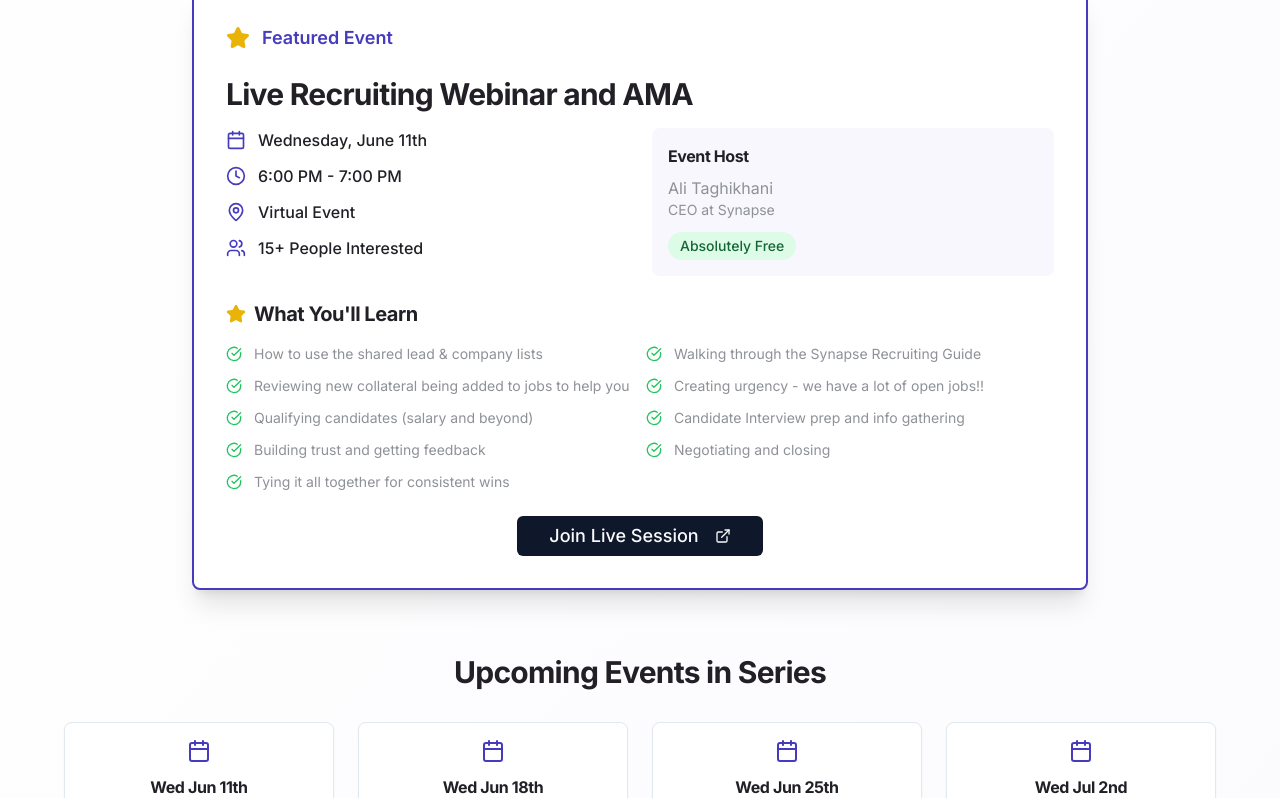
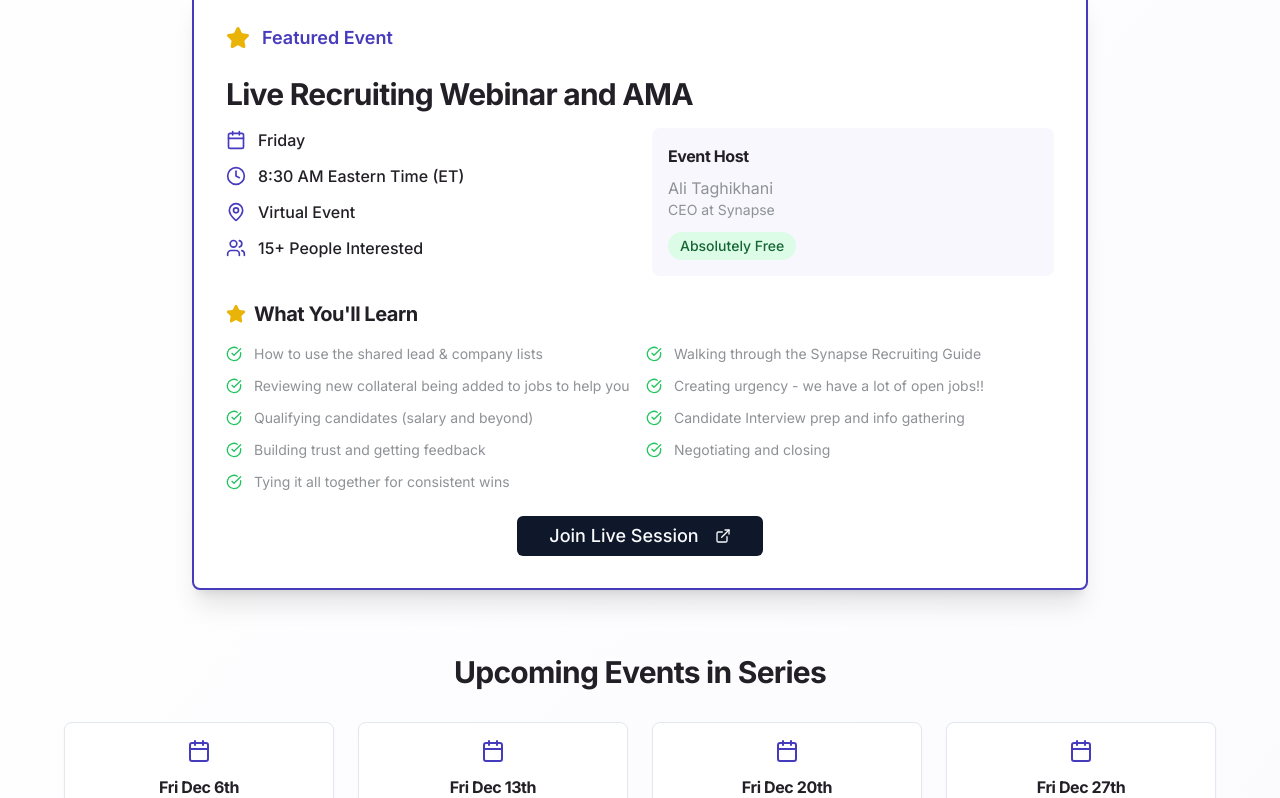
Before and after one commit to ashsynapse/synapse-talent-accelerator_TEST_N-JS, a React (Vite) app: page /resources/events in a window 1280 px wide. Shown: the part 362-1160 px from the top of the page. Built offline with nearby package versions, Linux system fonts and the light colour scheme.

Commit message:
Update event time
Changed the event time to 8:30 am Friday, Eastern Time (ET) in the events page.

```diff
--- a/src/pages/resources/Events.tsx
+++ b/src/pages/resources/Events.tsx
@@ -51,11 +51,11 @@ const Events = () => {
                   <div className="space-y-3">
                     <div className="flex items-center gap-3">
                       <Calendar className="text-synapse-primary" size={20} />
-                      <span className="text-synapse-dark font-medium">Wednesday, June 11th</span>
+                      <span className="text-synapse-dark font-medium">Friday</span>
                     </div>
                     <div className="flex items-center gap-3">
                       <Clock className="text-synapse-primary" size={20} />
-                      <span className="text-synapse-dark font-medium">6:00 PM - 7:00 PM</span>
+                      <span className="text-synapse-dark font-medium">8:30 AM Eastern Time (ET)</span>
                     </div>
                     <div className="flex items-center gap-3">
                       <MapPin className="text-synapse-primary" size={20} />
@@ -114,10 +114,10 @@ const Events = () => {
             <h2 className="text-3xl font-bold text-synapse-dark mb-8 text-center">Upcoming Events in Series</h2>
             <div className="grid md:grid-cols-2 lg:grid-cols-4 gap-6 max-w-6xl mx-auto">
               {[
-                { date: "Wed Jun 11th", time: "6:00 PM" },
-                { date: "Wed Jun 18th", time: "6:00 PM" },
-                { date: "Wed Jun 25th", time: "6:00 PM" },
-                { date: "Wed Jul 2nd", time: "6:00 PM" }
+                { date: "Fri Dec 6th", time: "8:30 AM ET" },
+                { date: "Fri Dec 13th", time: "8:30 AM ET" },
+                { date: "Fri Dec 20th", time: "8:30 AM ET" },
+                { date: "Fri Dec 27th", time: "8:30 AM ET" }
               ].map((event, index) => (
                 <Card key={index} className="border hover:border-synapse-primary transition-all duration-300">
                   <CardContent className="p-4 text-center">
```
